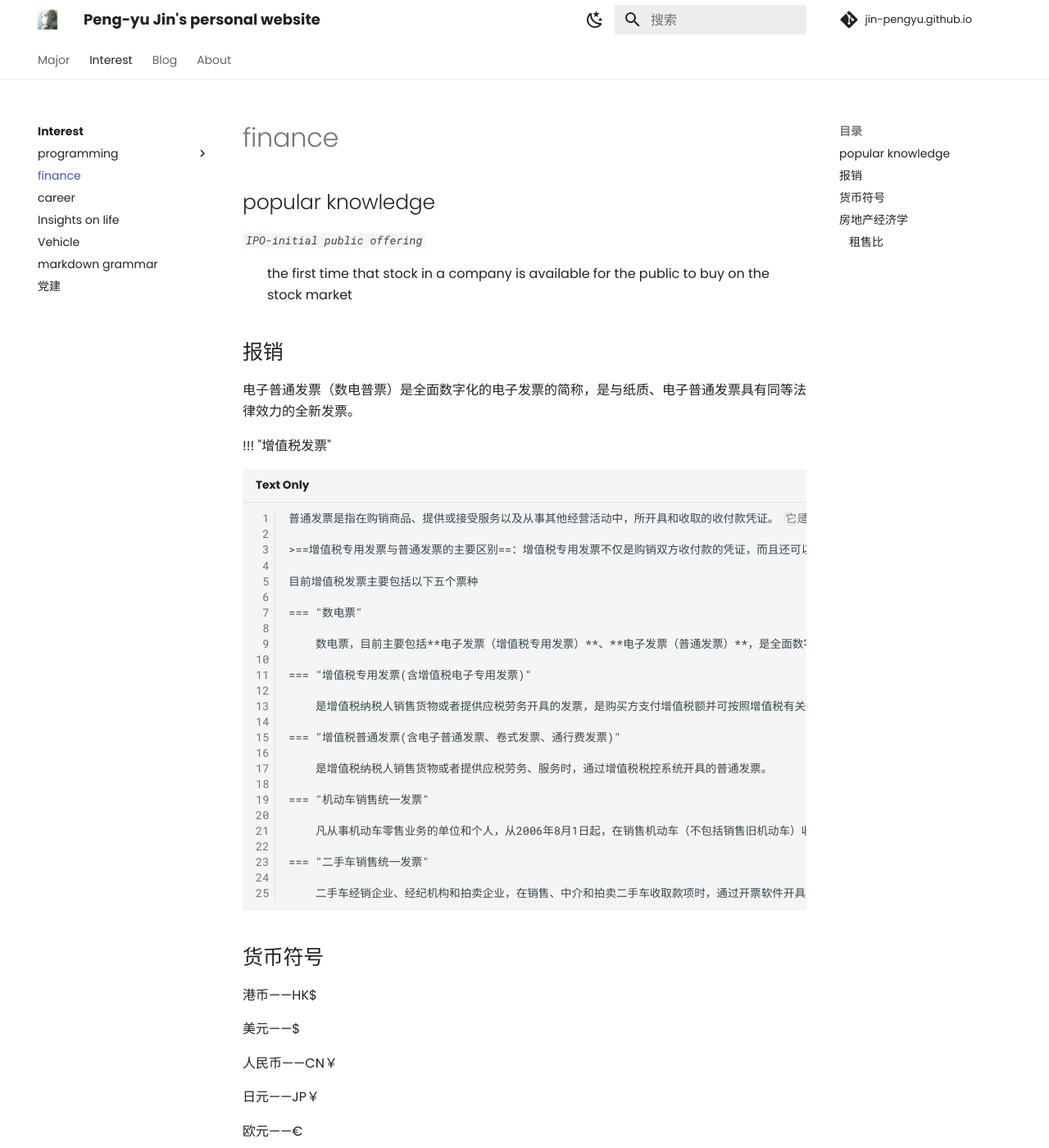
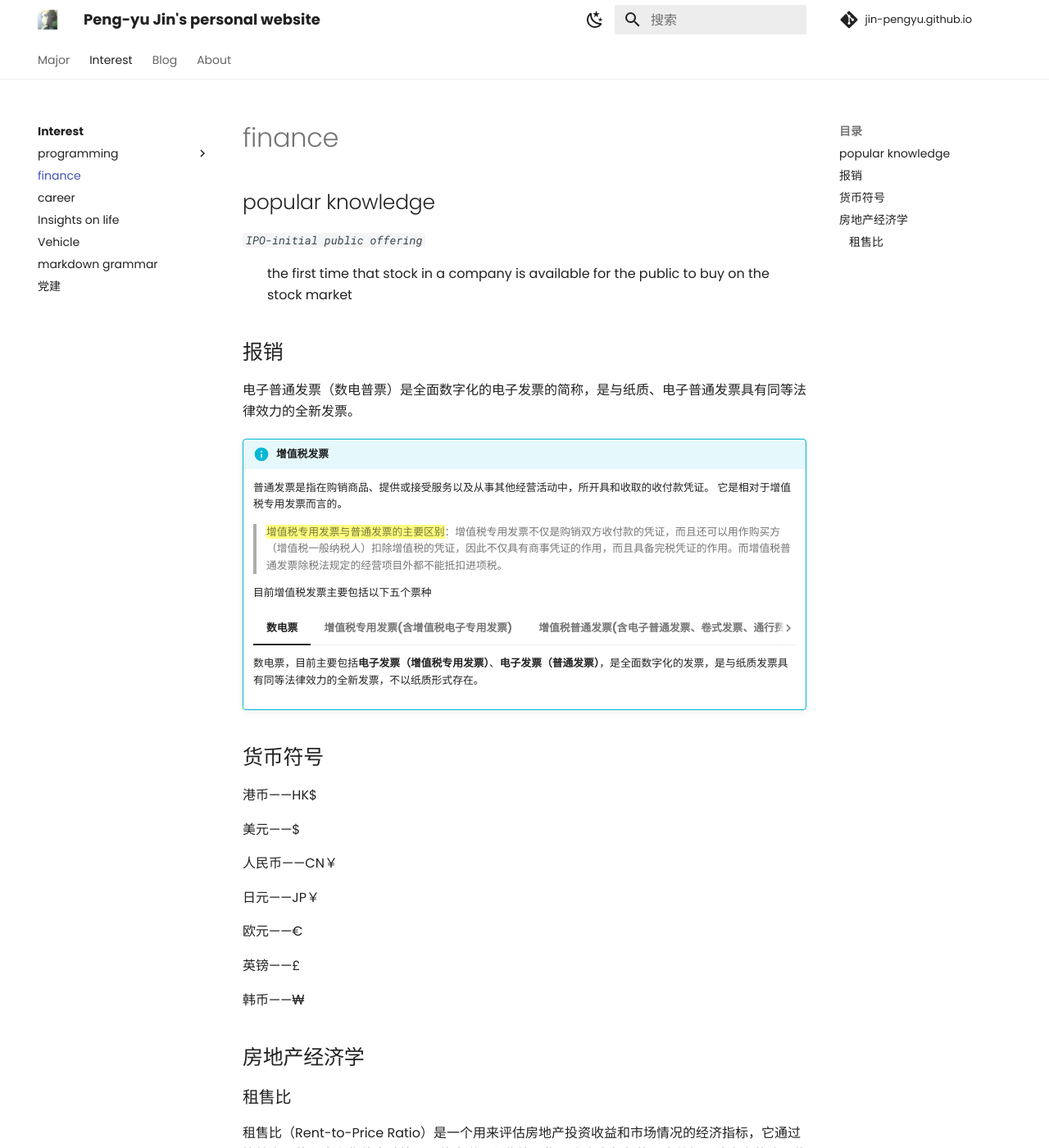
Before and after one commit to Pengyu-Jin/Pengyu-Jin.github.io, an MkDocs documentation site: the page built from docs/interest/finance/learn1.md, in a window 1280 px wide and 1400 px high. Shown: the whole window at 82% size. Built offline with MkDocs 1.6.1 and Material for MkDocs 9.7.7, drawn with Linux system fonts in a browser that asks for light colours; comment, search, counter and statistics services are not loaded; some of the changed lines change nothing that is shown.

Commit message:
20240803-b

```diff
--- a/docs/interest/finance/learn1.md
+++ b/docs/interest/finance/learn1.md
@@ -6,7 +6,7 @@
 ## 报销
 电子普通发票（数电普票）是全面数字化的电子发票的简称，是与纸质、电子普通发票具有同等法律效力的全新发票。
 
-!!! "增值税发票"
+!!! info "增值税发票"
 
     普通发票是指在购销商品、提供或接受服务以及从事其他经营活动中，所开具和收取的收付款凭证。 它是相对于增值税专用发票而言的。
 
```
